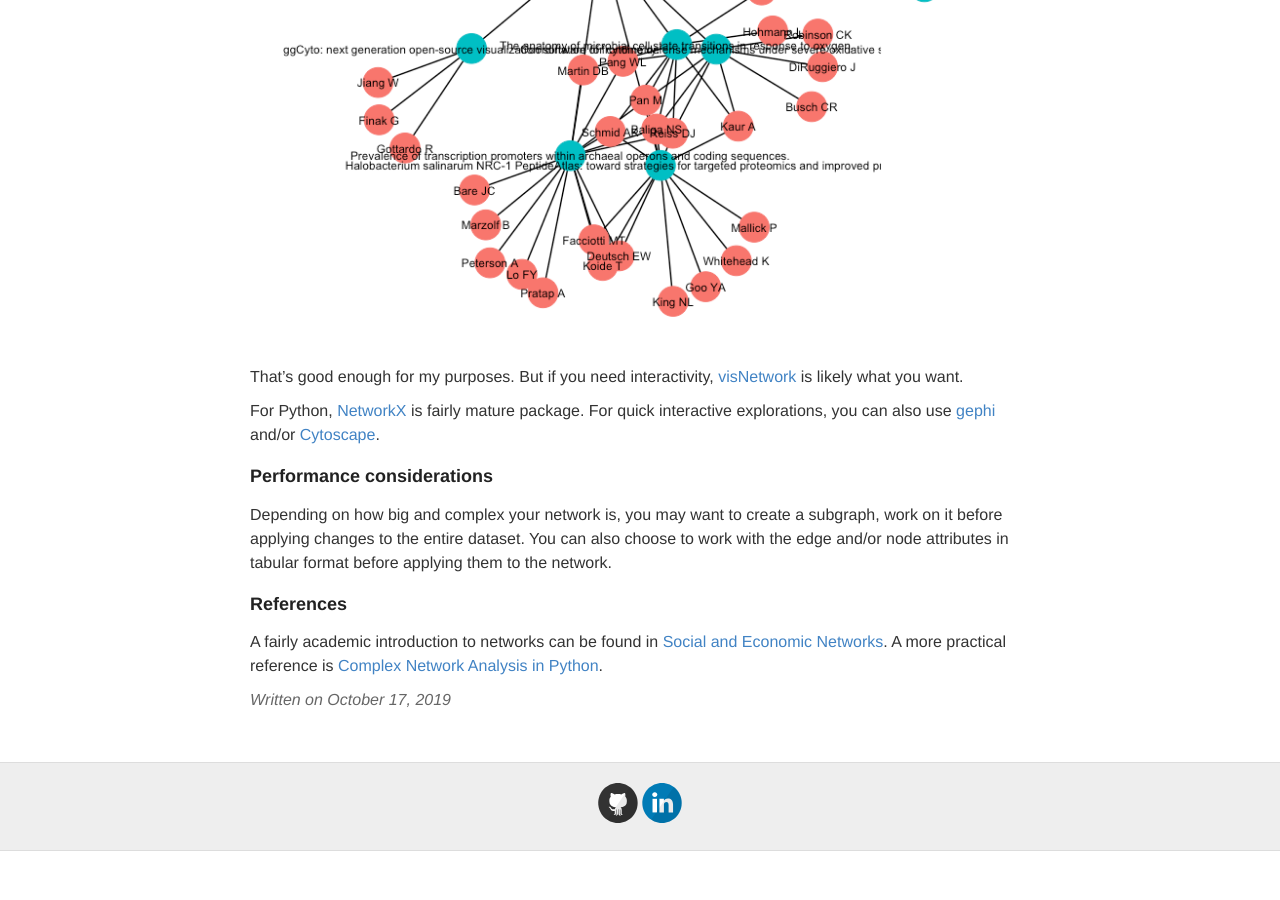
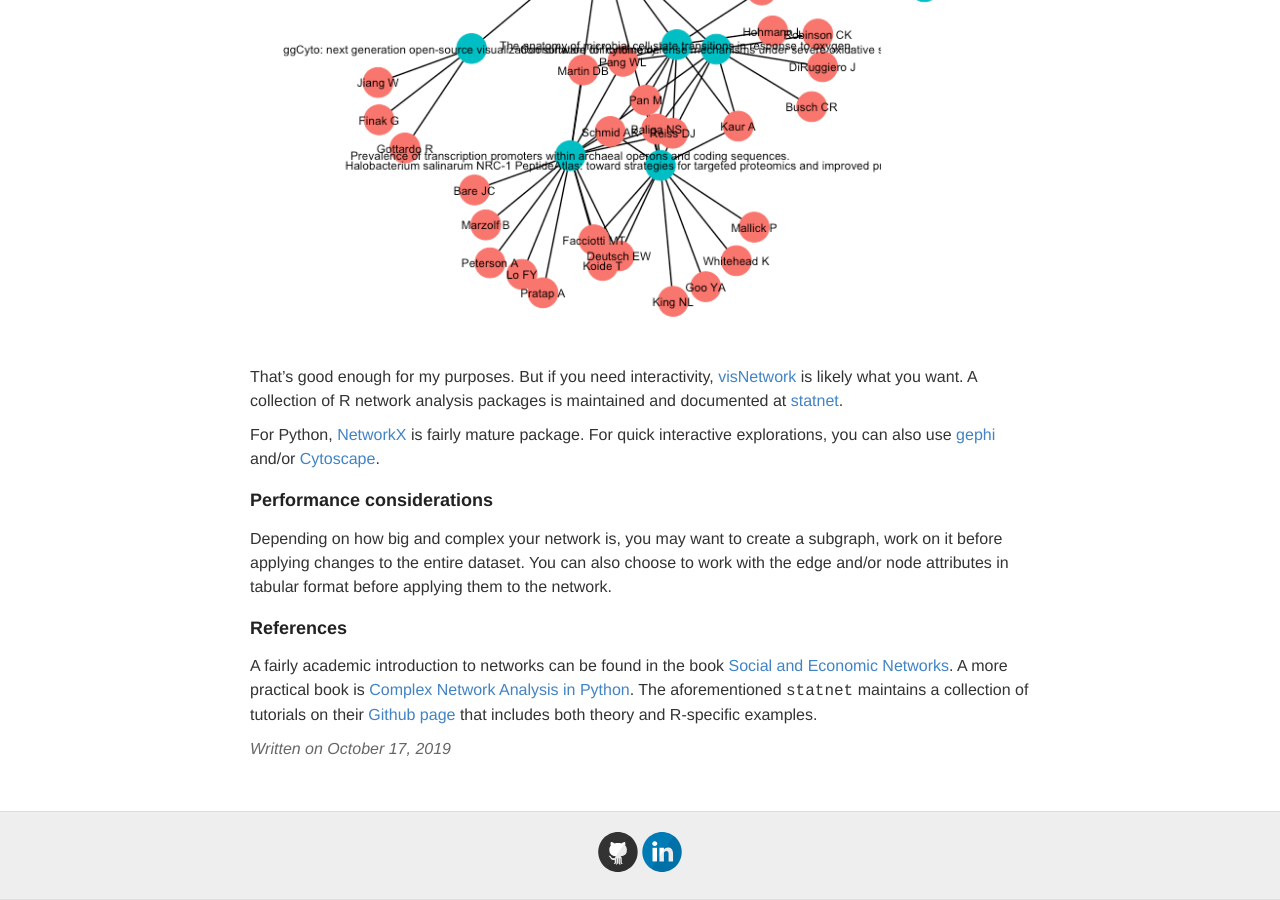
Before and after one commit to ptvan/ptvan.github.io, a Jekyll site: the page built from _posts/2019-10-17-analyzing-networks.md, in a window 1280 px wide and 900 px high, scrolled down 1277 px. Built offline with Jekyll 4.4.1, drawn with Linux system fonts in a browser that asks for light colours; before the commit the page ends 2128 px from its top, so only the background shows below that.

Commit message:
added reference to `statnet`

```diff
--- a/_posts/2019-10-17-analyzing-networks.md
+++ b/_posts/2019-10-17-analyzing-networks.md
@@ -20,7 +20,7 @@ First, you have to get your data into a format amenable to network analysis. The
 For programmatic access, the cross-platform [igraph](https://igraph.org/r/) library is fairly well-known and has its own data structure. If you're working in R there is [intergraph](https://cran.r-project.org/web/packages/intergraph/) to interconvert between `igraph`, `network` and basic `data.frames` of nodes and edges. While `igraph` has plotting capabilities, I personally find its plots unattractive. Instead I used [ggnetwork](https://briatte.github.io/ggnetwork/) and [ggraph](https://github.com/thomasp85/ggraph), which uses Grammar of Graphics syntax (made famous by the now standard [ggplot2](https://ggplot2.tidyverse.org/)), producing this image for my co-authorship network:
 ![coauthor-network](/images/coauthor-network.png "coauthor-network.png")
 
-That's good enough for my purposes. But if you need interactivity, [visNetwork](https://datastorm-open.github.io/visNetwork/) is likely what you want.
+That's good enough for my purposes. But if you need interactivity, [visNetwork](https://datastorm-open.github.io/visNetwork/) is likely what you want. A collection of R network analysis packages is maintained and documented at [statnet](https://statnet.org).
 
 For Python, [NetworkX](https://networkx.github.io/) is fairly mature package. For quick interactive explorations, you can also use [gephi](https://gephi.org/) and/or [Cytoscape](https://cytoscape.org/).
 
@@ -30,4 +30,4 @@ Depending on how big and complex your network is, you may want to create a subgr
 
 ### References
 
-A fairly academic introduction to networks can be found in [Social and Economic Networks](https://web.stanford.edu/~jacksonm/books.html#book). A more practical reference is [Complex Network Analysis in Python](http://www.networksciencelab.com/).
+A fairly academic introduction to networks can be found in the book [Social and Economic Networks](https://web.stanford.edu/~jacksonm/books.html#book). A more practical book is [Complex Network Analysis in Python](http://www.networksciencelab.com/). The aforementioned `statnet` maintains a collection of tutorials on their [Github page](https://github.com/statnet/Workshops/wiki) that includes both theory and R-specific examples.
```
